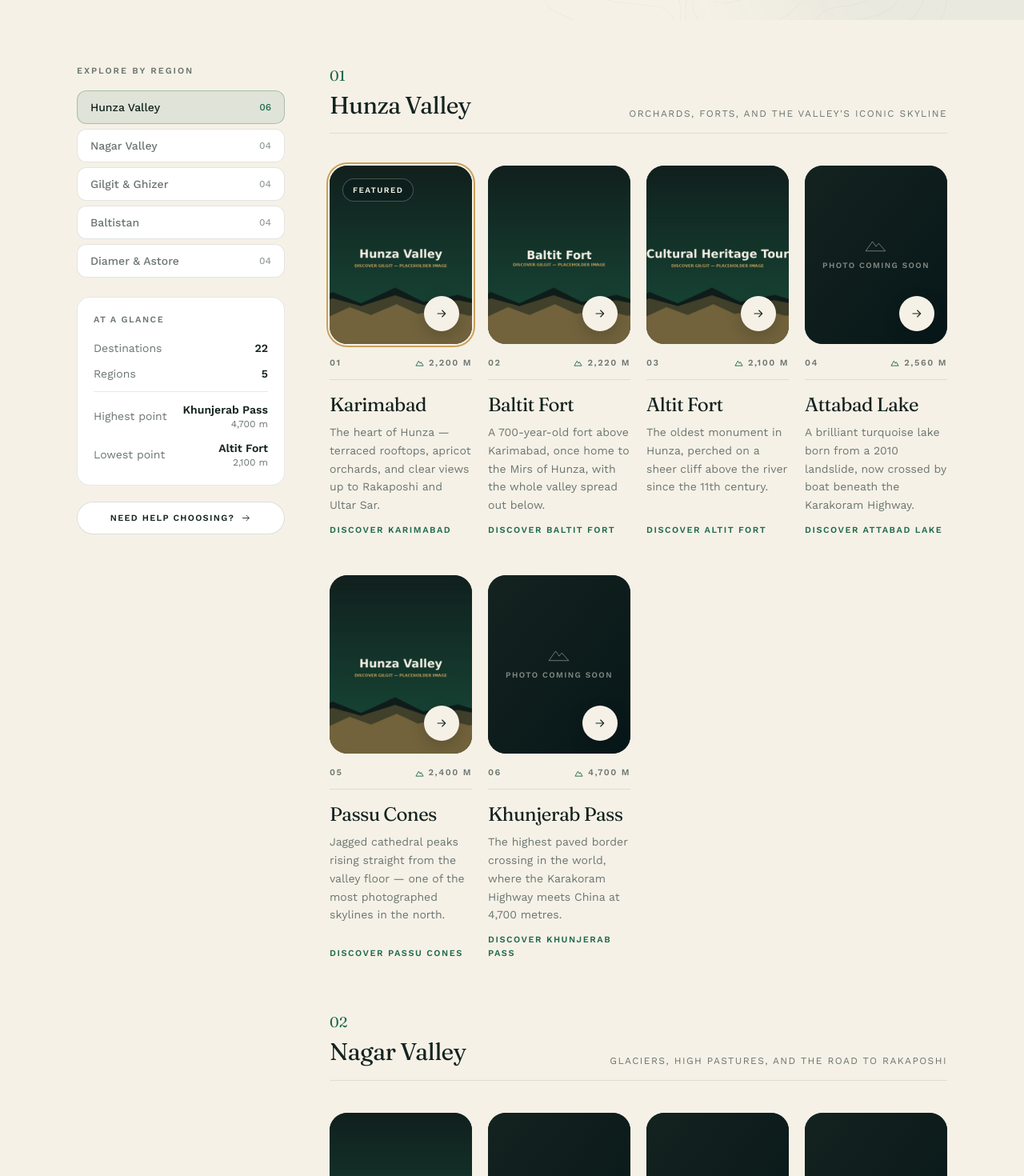
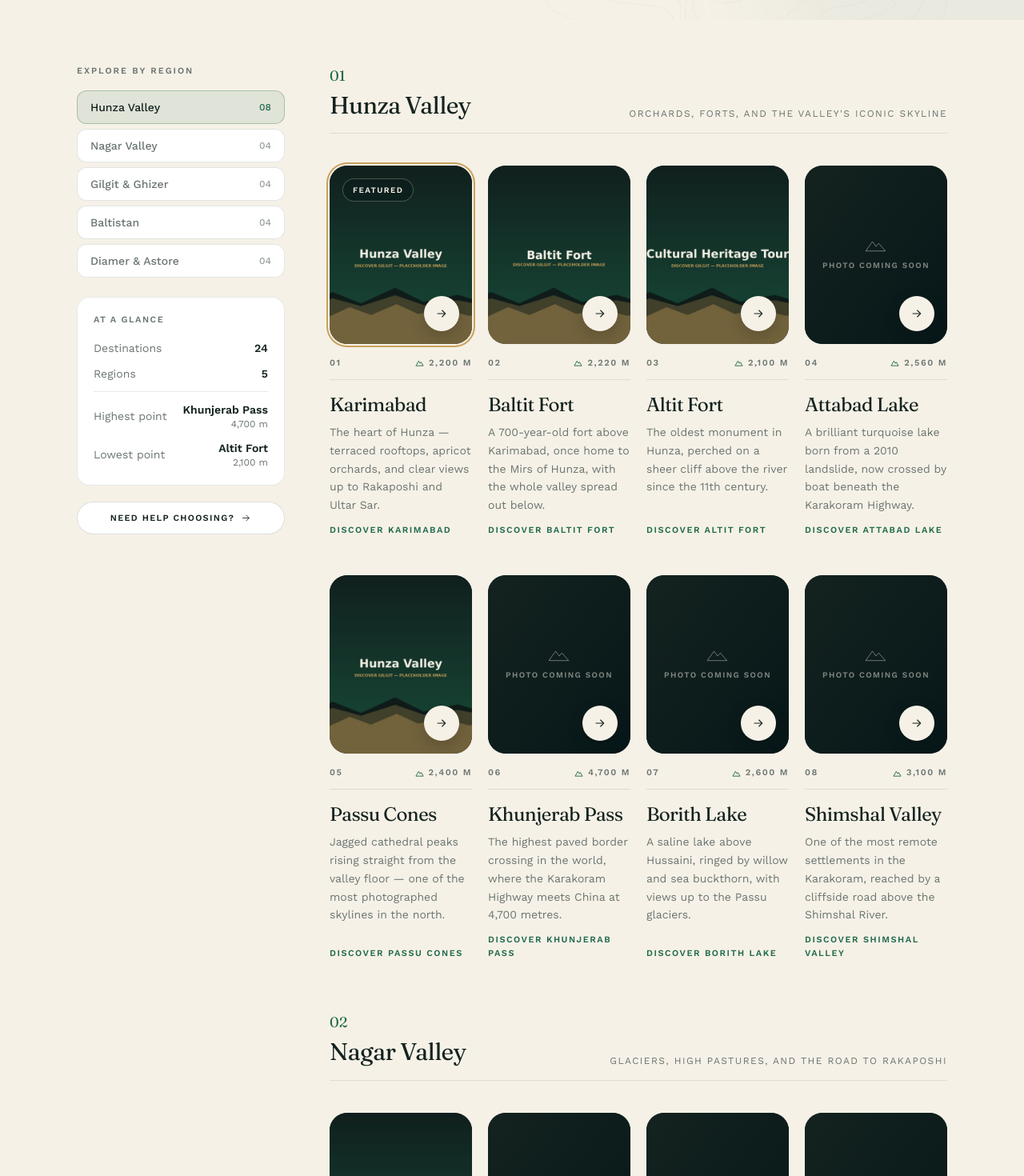
Before and after one commit to discovergilgit91-dev/Tour-company, a Next.js app: page /lands in a window 1280 px wide. Shown: the part 1020-2490 px from the top of the page at 80% size. Built offline with nearby package versions, Linux system fonts and the light colour scheme.

Commit message:
Add Borith Lake and Shimshal Valley to the Hunza Valley section
Hunza now has eight destinations across two even rows of four.

Co-Authored-By: Claude Sonnet 5 <noreply@anthropic.com>
Claude-Session: https://claude.ai/code/session_01YDmmZCVuKf6ugDnSf53L1Y

```diff
--- a/app/(marketing)/lands/page.tsx
+++ b/app/(marketing)/lands/page.tsx
@@ -74,6 +74,24 @@ const LANDS: Destination[] = [
     tag: "Discover Khunjerab Pass",
     href: "/destinations/khunjerab-pass",
     altitude: "4,700 m",
+  },
+  {
+    id: "borith-lake",
+    slug: "borith-lake",
+    name: "Borith Lake",
+    blurb: "A saline lake above Hussaini, ringed by willow and sea buckthorn, with views up to the Passu glaciers.",
+    tag: "Discover Borith Lake",
+    href: "/destinations/borith-lake",
+    altitude: "2,600 m",
+  },
+  {
+    id: "shimshal-valley",
+    slug: "shimshal-valley",
+    name: "Shimshal Valley",
+    blurb: "One of the most remote settlements in the Karakoram, reached by a cliffside road above the Shimshal River.",
+    tag: "Discover Shimshal Valley",
+    href: "/destinations/shimshal-valley",
+    altitude: "3,100 m",
   },
   // ---- Nagar Valley: five named places across the valley ----
   {
@@ -233,7 +251,16 @@ const REGIONS = [
     id: "hunza",
     label: "Hunza Valley",
     note: "Orchards, forts, and the valley's iconic skyline",
-    ids: ["karimabad", "baltit-fort", "altit-fort", "attabad-lake", "passu-cones", "khunjerab-pass"],
+    ids: [
+      "karimabad",
+      "baltit-fort",
+      "altit-fort",
+      "attabad-lake",
+      "passu-cones",
+      "khunjerab-pass",
+      "borith-lake",
+      "shimshal-valley",
+    ],
   },
   {
     id: "nagar",
```
